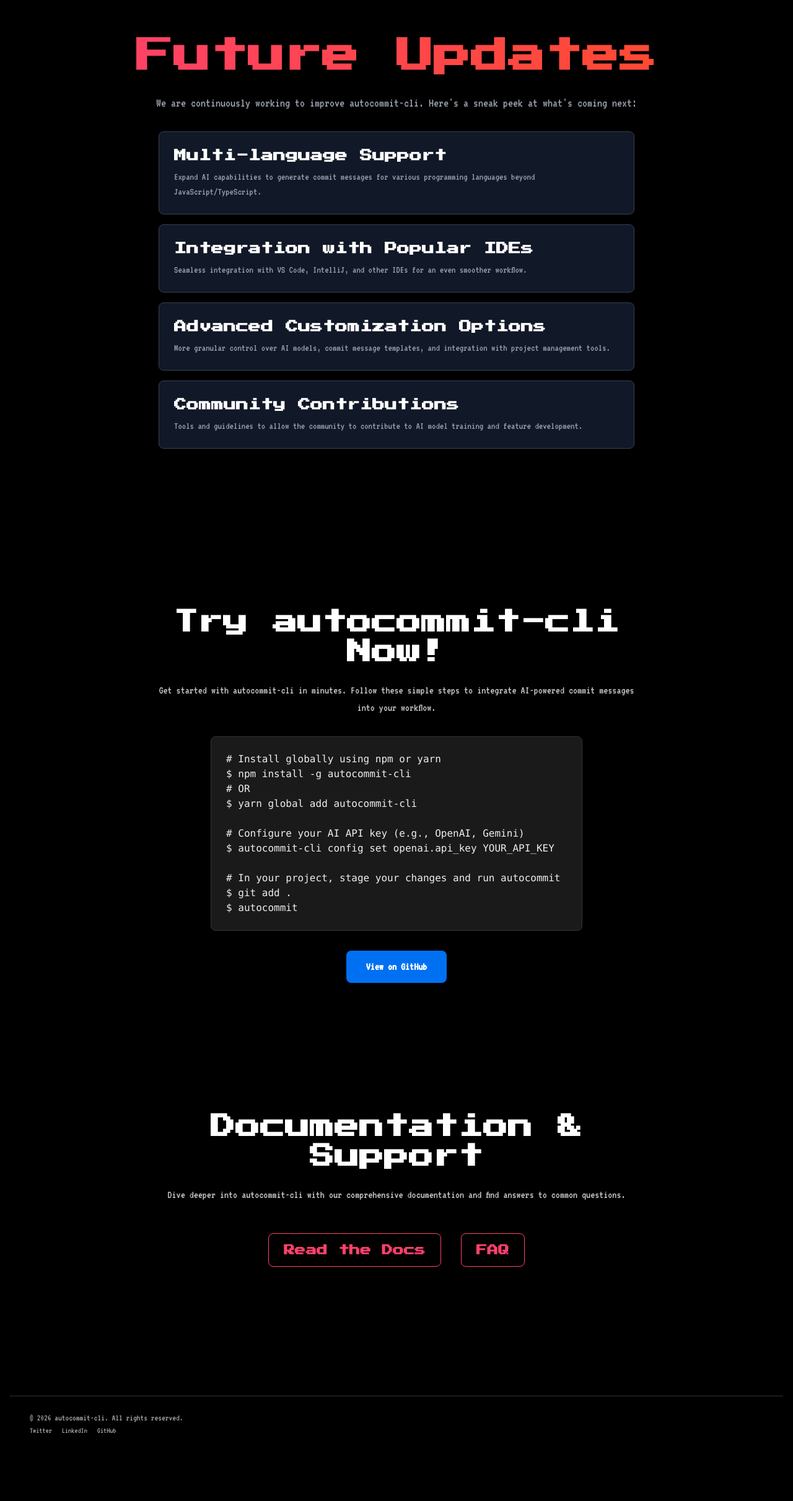
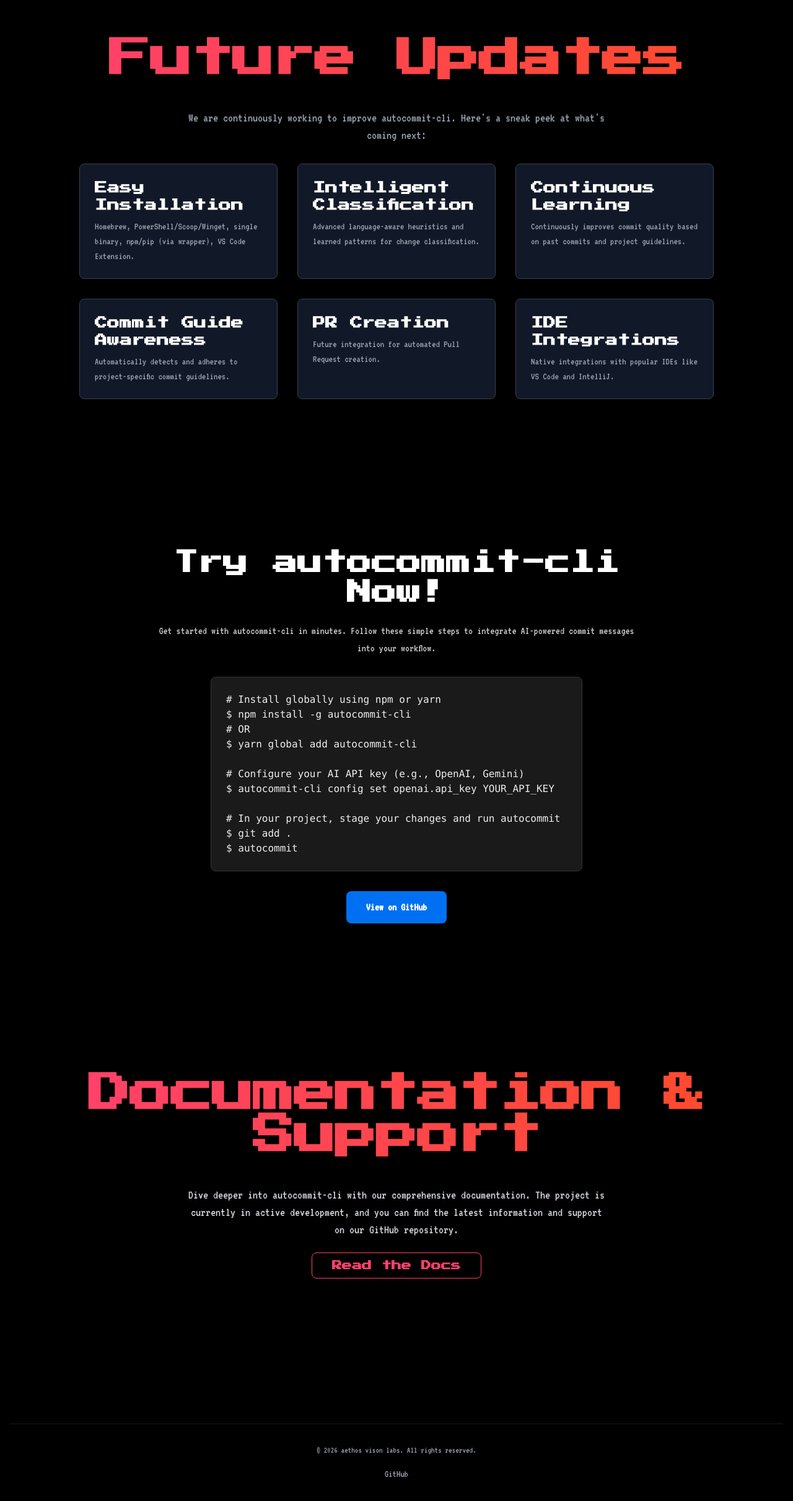
Before and after one commit to urstruelysv/autocommit-cli-landing, a Next.js app: page / in a window 1280 px wide. Shown: the part 2498-4920 px from the top of the page at 62% size. Before the commit the page ends 4840 px from the top, so only its background shows below. Built offline with nearby package versions, Linux system fonts and the light colour scheme.

Commit message:
feat: implement new features

```diff
--- a/components/DocumentationSection.tsx
+++ b/components/DocumentationSection.tsx
@@ -4,46 +4,23 @@
 import { commonStyles } from '../styles/commonStyles';
 
 const DocumentationSection = () => {
-  const docLinkStyles = {
-    display: 'inline-block',
-    margin: '1rem',
-    padding: '0.8rem 1.5rem',
-    borderRadius: '0.5rem',
-    textDecoration: 'none',
-    fontSize: '1.1rem',
-    fontWeight: 'bold',
-    transition: 'background-color 0.3s, color 0.3s',
-    border: '1px solid #ff416c',
-    color: '#ff416c',
-    fontFamily: 'var(--font-press-start-2p)',
-  };
-
-  const docLinkHoverStyles = {
-    backgroundColor: '#ff416c',
-    color: '#fff',
-  };
-
-  const [docsHovered, setDocsHovered] = React.useState(false);
-  const [faqHovered, setFaqHovered] = React.useState(false);
-
   return (
-    <section id="documentation" style={commonStyles.section} className="section-padding">
-      <h2 style={commonStyles.sectionTitle}>Documentation & Support</h2>
-      <p style={commonStyles.description}>
-        Dive deeper into autocommit-cli with our comprehensive documentation and find answers to common questions.
+    <section id="documentation" className="max-w-6xl w-full py-16 text-center px-4 md:py-20 lg:py-24">
+      <h2 className="font-press-start-2p font-extrabold tracking-tight leading-[1.1] text-4xl sm:text-5xl md:text-6xl lg:text-[4.25rem] mb-12 bg-gradient-to-r from-red-tone-500 to-red-tone-600 bg-clip-text text-transparent">
+        Documentation & Support
+      </h2>
+      <p className="max-w-2xl mx-auto text-lg mb-8 text-gray-300 leading-relaxed font-vt323 md:text-xl">
+        Dive deeper into autocommit-cli with our comprehensive documentation. The project is currently in active development, and you can find the latest information and support on our GitHub repository.
       </p>
       <div>
         <a href="https://github.com/urstruelysv/autocommit-cli#documentation" target="_blank" rel="noopener noreferrer"
-           style={{ ...docLinkStyles, ...(docsHovered ? docLinkHoverStyles : {}) }}
-           onMouseEnter={() => setDocsHovered(true)}
-           onMouseLeave={() => setDocsHovered(false)}>
+           className="px-8 py-3 rounded-lg font-bold text-red-tone-500
+                      text-sm md:text-base border border-red-tone-500
+                      transition-all duration-300
+                      hover:bg-red-tone-500 hover:text-white
+                      hover:shadow-[0_0_25px_rgba(239,68,68,0.4)]
+                      hover:scale-[1.03] font-press-start-2p">
           Read the Docs
-        </a>
-        <a href="https://github.com/urstruelysv/autocommit-cli#faq" target="_blank" rel="noopener noreferrer"
-           style={{ ...docLinkStyles, ...(faqHovered ? docLinkHoverStyles : {}) }}
-           onMouseEnter={() => setFaqHovered(true)}
-           onMouseLeave={() => setFaqHovered(false)}>
-          FAQ
         </a>
       </div>
     </section>
--- a/components/Footer.tsx
+++ b/components/Footer.tsx
@@ -1,49 +1,19 @@
 "use client";
 
 import React from 'react';
-import { commonStyles } from '../styles/commonStyles';
+
 
 const Footer = () => {
-  const footerStyles = {
-    width: '100%',
-    padding: '1.5rem 2rem', // Reduced vertical padding
-    borderTop: '1px solid #333',
-    marginTop: '3rem', // Reduced margin
-  };
-
-  const footerLinksStyles = {
-    display: 'flex',
-    gap: '1rem', // Reduced gap
-  };
-
-  const footerLinkStyles = {
-    color: '#aaa',
-    textDecoration: 'none',
-    fontSize: '0.8rem', // Reduced font size
-    transition: 'color 0.3s',
-    fontFamily: 'var(--font-vt323)',
-  };
-
-  const [twitterHovered, setTwitterHovered] = React.useState(false);
-  const [linkedinHovered, setLinkedinHovered] = React.useState(false);
-  const [githubHovered, setGithubHovered] = React.useState(false);
-
   return (
-    <footer style={footerStyles} className="footer-padding footer-content">
-      <p style={{color: '#aaa', fontSize: '0.9rem'}}>&copy; {new Date().getFullYear()} autocommit-cli. All rights reserved.</p>
-      <div style={footerLinksStyles} className="footer-links">
-        <a href="#"
-           style={{ ...footerLinkStyles, ...(twitterHovered ? commonStyles.footerLinkHover : {}) }}
-           onMouseEnter={() => setTwitterHovered(true)}
-           onMouseLeave={() => setTwitterHovered(false)}>Twitter</a>
-        <a href="#"
-           style={{ ...footerLinkStyles, ...(linkedinHovered ? commonStyles.footerLinkHover : {}) }}
-           onMouseEnter={() => setLinkedinHovered(true)}
-           onMouseLeave={() => setLinkedinHovered(false)}>LinkedIn</a>
-        <a href="https://github.com/urstruelysv/autocommit-cli" target="_blank" rel="noopener noreferrer"
-           style={{ ...footerLinkStyles, ...(githubHovered ? commonStyles.footerLinkHover : {}) }}
-           onMouseEnter={() => setGithubHovered(true)}
-           onMouseLeave={() => setGithubHovered(false)}>GitHub</a>
+    <footer className="w-full py-8 px-4 border-t border-white/10 mt-16 text-center">
+      <div className="max-w-6xl mx-auto flex flex-col items-center gap-4">
+        <p className="text-gray-400 text-sm font-vt323">&copy; {new Date().getFullYear()} aethos vison labs. All rights reserved.</p>
+        <div className="flex items-center gap-4">
+          <a href="https://github.com/urstruelysv/autocommit-cli" target="_blank" rel="noopener noreferrer"
+             className="text-gray-400 hover:text-white transition-colors font-vt323 text-base">
+            GitHub
+          </a>
+        </div>
       </div>
     </footer>
   );
--- a/components/FutureUpdatesSection.tsx
+++ b/components/FutureUpdatesSection.tsx
@@ -5,28 +5,49 @@
 const FutureUpdatesSection = () => {
   return (
     <section id="future-updates" className="max-w-6xl w-full py-16 text-center px-4 md:py-20 lg:py-24">
-      <h2 className="text-4xl font-bold mb-8 font-press-start-2p bg-gradient-to-r from-red-tone-500 to-red-tone-600 bg-clip-text text-transparent md:text-5xl lg:text-6xl">Future Updates</h2>
-      <p className="text-lg mb-8 text-gray-400 leading-relaxed font-vt323 md:text-xl">
+      <h2 className="font-press-start-2p font-extrabold tracking-tight leading-[1.1] text-4xl sm:text-5xl md:text-6xl lg:text-[4.25rem] mb-12 bg-gradient-to-r from-red-tone-500 to-red-tone-600 bg-clip-text text-transparent">
+        Future Updates
+      </h2>
+      <p className="max-w-2xl mx-auto text-lg mb-8 text-gray-400 leading-relaxed font-vt323 md:text-xl">
         We are continuously working to improve autocommit-cli. Here's a sneak peek at what's coming next:
       </p>
-      <ul className="list-none p-0 mx-auto mt-8 max-w-3xl">
-        <li className="bg-gray-900 p-6 rounded-lg text-left border border-gray-700 mb-4 font-vt323 text-base">
-          <h3 className="text-xl font-semibold mb-2 text-white font-press-start-2p">Multi-language Support</h3>
-          <p className="text-gray-400">Expand AI capabilities to generate commit messages for various programming languages beyond JavaScript/TypeScript.</p>
-        </li>
-        <li className="bg-gray-900 p-6 rounded-lg text-left border border-gray-700 mb-4 font-vt323 text-base">
-          <h3 className="text-xl font-semibold mb-2 text-white font-press-start-2p">Integration with Popular IDEs</h3>
-          <p className="text-gray-400">Seamless integration with VS Code, IntelliJ, and other IDEs for an even smoother workflow.</p>
-        </li>
-        <li className="bg-gray-900 p-6 rounded-lg text-left border border-gray-700 mb-4 font-vt323 text-base">
-          <h3 className="text-xl font-semibold mb-2 text-white font-press-start-2p">Advanced Customization Options</h3>
-          <p className="text-gray-400">More granular control over AI models, commit message templates, and integration with project management tools.</p>
-        </li>
-        <li className="bg-gray-900 p-6 rounded-lg text-left border border-gray-700 mb-4 font-vt323 text-base">
-          <h3 className="text-xl font-semibold mb-2 text-white font-press-start-2p">Community Contributions</h3>
-          <p className="text-gray-400">Tools and guidelines to allow the community to contribute to AI model training and feature development.</p>
-        </li>
-      </ul>
+      <div className="grid grid-cols-1 md:grid-cols-2 lg:grid-cols-3 gap-8 mt-8 max-w-5xl mx-auto">
+        {/* Planned Feature 1: Easy Installation */}
+        <div className="bg-gray-900 p-6 rounded-lg text-left border border-gray-700 font-vt323 text-base feature-card">
+          <h3 className="text-xl font-semibold mb-2 text-white font-press-start-2p">Easy Installation</h3>
+          <p className="text-gray-400">Homebrew, PowerShell/Scoop/Winget, single binary, npm/pip (via wrapper), VS Code Extension.</p>
+        </div>
+
+        {/* Planned Feature 2: Intelligent Change Classification */}
+        <div className="bg-gray-900 p-6 rounded-lg text-left border border-gray-700 font-vt323 text-base feature-card">
+          <h3 className="text-xl font-semibold mb-2 text-white font-press-start-2p">Intelligent Classification</h3>
+          <p className="text-gray-400">Advanced language-aware heuristics and learned patterns for change classification.</p>
+        </div>
+
+        {/* Planned Feature 3: Learning From History */}
+        <div className="bg-gray-900 p-6 rounded-lg text-left border border-gray-700 font-vt323 text-base feature-card">
+          <h3 className="text-xl font-semibold mb-2 text-white font-press-start-2p">Continuous Learning</h3>
+          <p className="text-gray-400">Continuously improves commit quality based on past commits and project guidelines.</p>
+        </div>
+
+        {/* Planned Feature 4: Commit Guide Awareness */}
+        <div className="bg-gray-900 p-6 rounded-lg text-left border border-gray-700 font-vt323 text-base feature-card">
+          <h3 className="text-xl font-semibold mb-2 text-white font-press-start-2p">Commit Guide Awareness</h3>
+          <p className="text-gray-400">Automatically detects and adheres to project-specific commit guidelines.</p>
+        </div>
+
+        {/* Planned Feature 5: PR Creation */}
+        <div className="bg-gray-900 p-6 rounded-lg text-left border border-gray-700 font-vt323 text-base feature-card">
+          <h3 className="text-xl font-semibold mb-2 text-white font-press-start-2p">PR Creation</h3>
+          <p className="text-gray-400">Future integration for automated Pull Request creation.</p>
+        </div>
+
+        {/* Planned Feature 6: IDE-native integrations */}
+        <div className="bg-gray-900 p-6 rounded-lg text-left border border-gray-700 font-vt323 text-base feature-card">
+          <h3 className="text-xl font-semibold mb-2 text-white font-press-start-2p">IDE Integrations</h3>
+          <p className="text-gray-400">Native integrations with popular IDEs like VS Code and IntelliJ.</p>
+        </div>
+      </div>
     </section>
   );
 };
```
